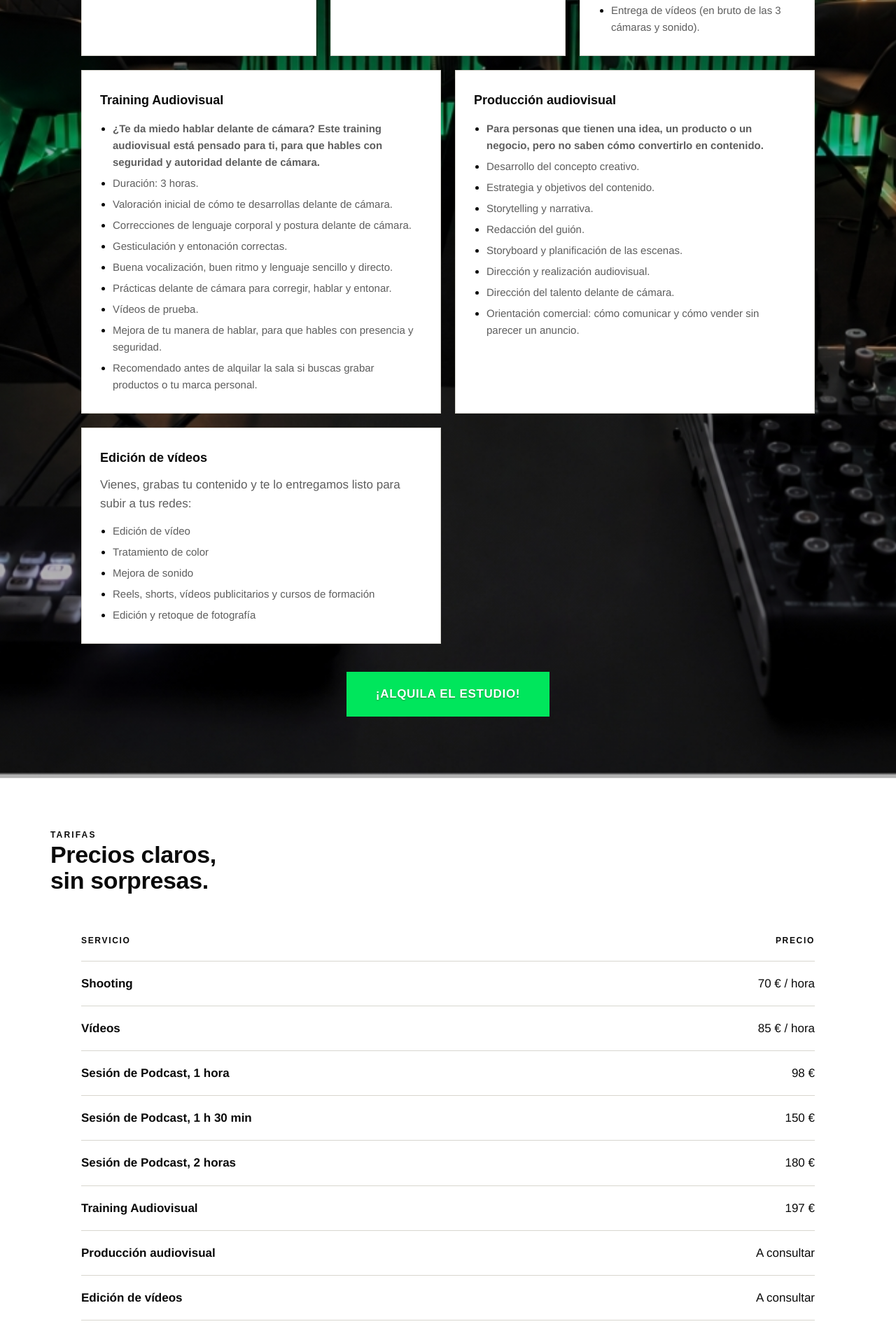
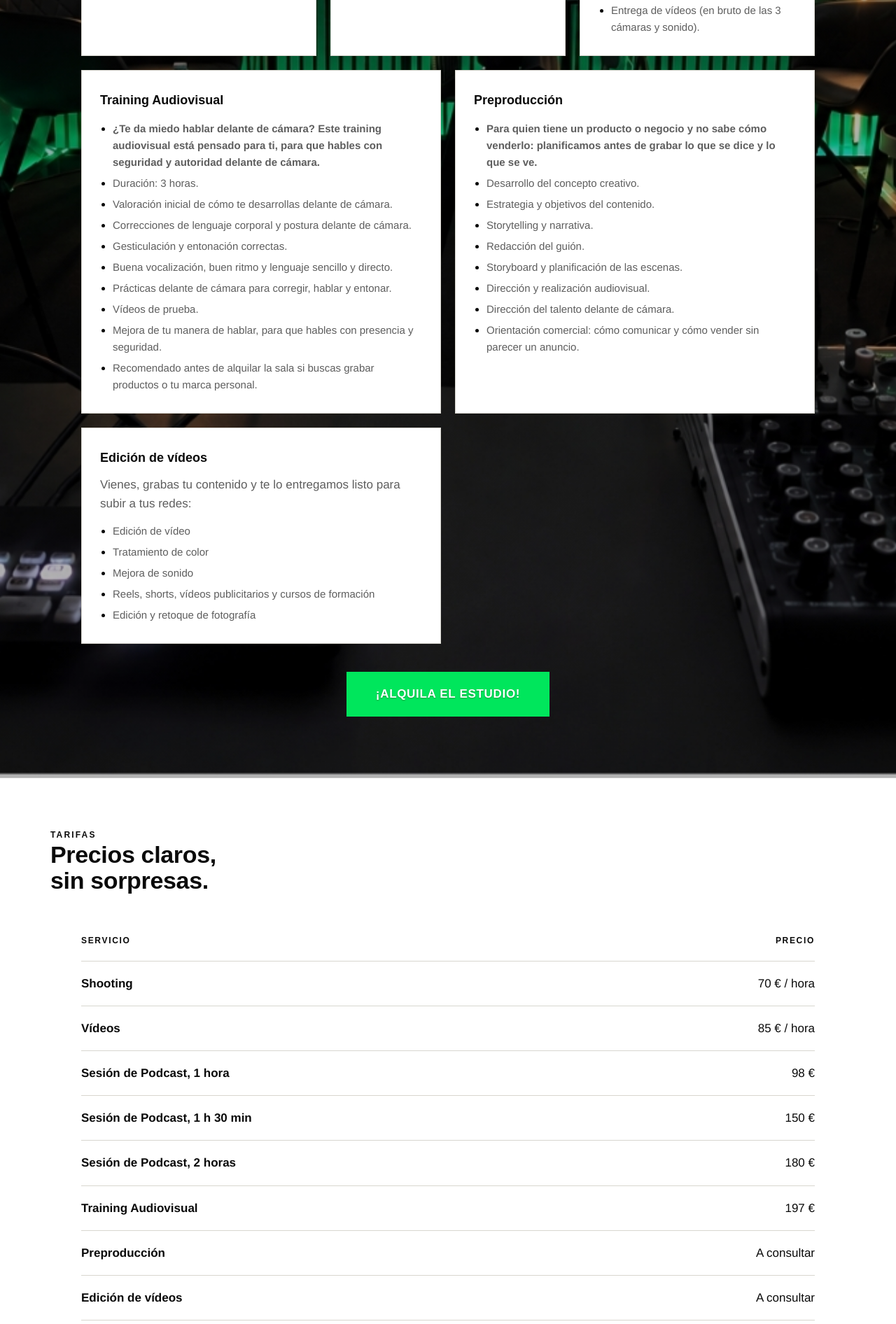
Before and after one commit to kactusbcn/la-produktora-web, a plain HTML site: page index.html in a window 1280 px wide. Shown: the part 3688-5580 px from the top of the page at 70% size. Drawn offline with Linux system fonts and the light colour scheme.

Commit message:
Servicios y tarifas: Producción audiovisual pasa a Preproducción
Co-Authored-By: Claude Haiku 5.5 <noreply@anthropic.com>
Claude-Session: https://claude.ai/code/session_0118FufHEsz7Cz1hXiMFBHw5

```diff
--- a/index.html
+++ b/index.html
@@ -720,7 +720,7 @@ section[id], #servicios-cards { scroll-margin-top: 140px; }
         <article class="svc"><h3>Vídeos</h3><ul class="svc-list"><li><strong>Ideal para contenido en redes sociales: Shorts, Reels, productos, marca personal...</strong></li><li>Alquiler de estudio de grabación durante 1 hora (para más tiempo, consultar).</li><li>Fondos blancos, negros o croma.</li><li>Iluminación de LED y monitores de luz.</li><li>Una cámara de grabación Sony Alpha ZV-E10 y trípode.</li><li>Micrófono inalámbrico DJI.</li><li>Filmmaker incluido.</li><li>Sala climatizada.</li><li>Entrega de vídeos en bruto.</li></ul></article>
         <article class="svc"><h3>Podcast</h3><ul class="svc-list"><li><strong>Ideal para grabaciones de podcast y grabación de marca personal.</strong></li><li>Alquiler de plató de grabación durante 1 hora (98 €), 1 hora y 30 minutos (150 €) o 2 horas (180 €).</li><li>Plató de grabación y decoración (atrezzo).</li><li>Iluminación de plató con LED en techo y suelos, y monitores de luz.</li><li>Mesas, sillas, plantas y televisión.</li><li>Grabación con 3 cámaras Sony Alpha ZV-E10 y 3 trípodes.</li><li>Micrófonos de alta condensación Shure.</li><li>Técnico a tiempo completo con mesa de audio y mesa de vídeo Blackmagic.</li><li>Sala climatizada.</li><li>Entrega de vídeos (en bruto de las 3 cámaras y sonido).</li></ul></article>
         <article class="svc"><h3>Training Audiovisual</h3><ul class="svc-list"><li><strong>¿Te da miedo hablar delante de cámara? Este training audiovisual está pensado para ti, para que hables con seguridad y autoridad delante de cámara.</strong></li><li>Duración: 3 horas.</li><li>Valoración inicial de cómo te desarrollas delante de cámara.</li><li>Correcciones de lenguaje corporal y postura delante de cámara.</li><li>Gesticulación y entonación correctas.</li><li>Buena vocalización, buen ritmo y lenguaje sencillo y directo.</li><li>Prácticas delante de cámara para corregir, hablar y entonar.</li><li>Vídeos de prueba.</li><li>Mejora de tu manera de hablar, para que hables con presencia y seguridad.</li><li>Recomendado antes de alquilar la sala si buscas grabar productos o tu marca personal.</li></ul></article>
-        <article class="svc"><h3>Producción audiovisual</h3><ul class="svc-list"><li><strong>Para personas que tienen una idea, un producto o un negocio, pero no saben cómo convertirlo en contenido.</strong></li><li>Desarrollo del concepto creativo.</li><li>Estrategia y objetivos del contenido.</li><li>Storytelling y narrativa.</li><li>Redacción del guión.</li><li>Storyboard y planificación de las escenas.</li><li>Dirección y realización audiovisual.</li><li>Dirección del talento delante de cámara.</li><li>Orientación comercial: cómo comunicar y cómo vender sin parecer un anuncio.</li></ul></article>
+        <article class="svc"><h3>Preproducción</h3><ul class="svc-list"><li><strong>Para quien tiene un producto o negocio y no sabe cómo venderlo: planificamos antes de grabar lo que se dice y lo que se ve.</strong></li><li>Desarrollo del concepto creativo.</li><li>Estrategia y objetivos del contenido.</li><li>Storytelling y narrativa.</li><li>Redacción del guión.</li><li>Storyboard y planificación de las escenas.</li><li>Dirección y realización audiovisual.</li><li>Dirección del talento delante de cámara.</li><li>Orientación comercial: cómo comunicar y cómo vender sin parecer un anuncio.</li></ul></article>
         <article class="svc"><h3>Edición de vídeos</h3><p>Vienes, grabas tu contenido y te lo entregamos listo para subir a tus redes:</p><ul class="svc-list"><li>Edición de vídeo</li><li>Tratamiento de color</li><li>Mejora de sonido</li><li>Reels, shorts, vídeos publicitarios y cursos de formación</li><li>Edición y retoque de fotografía</li></ul></article>
       </div>
     </div>
@@ -743,7 +743,7 @@ section[id], #servicios-cards { scroll-margin-top: 140px; }
           <tr><td>Sesión de Podcast, 1 h 30 min</td><td class="amount">150 €</td></tr>
           <tr><td>Sesión de Podcast, 2 horas</td><td class="amount">180 €</td></tr>
           <tr><td>Training Audiovisual</td><td class="amount">197 €</td></tr>
-          <tr><td>Producción audiovisual</td><td class="amount">A consultar</td></tr>
+          <tr><td>Preproducción</td><td class="amount">A consultar</td></tr>
           <tr><td>Edición de vídeos</td><td class="amount">A consultar</td></tr>
         </tbody>
       </table>
```
